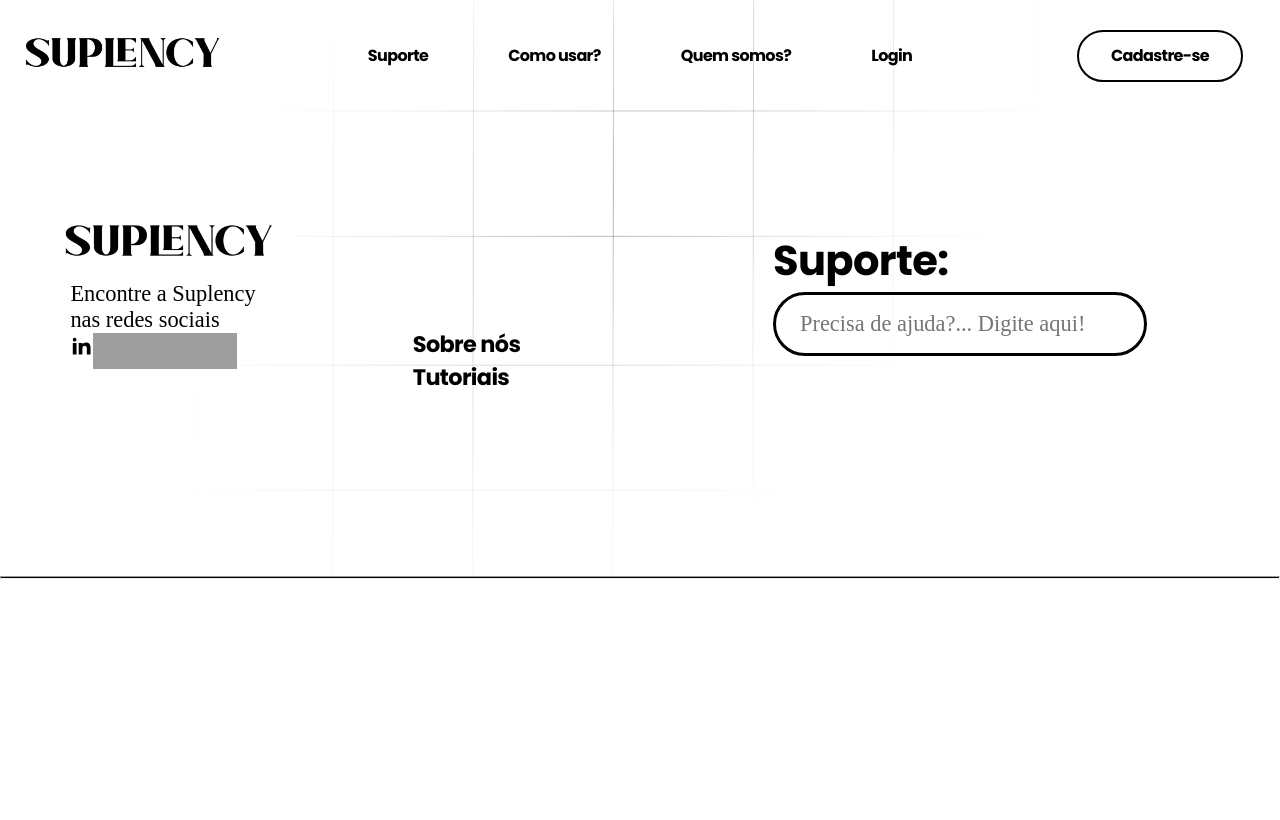
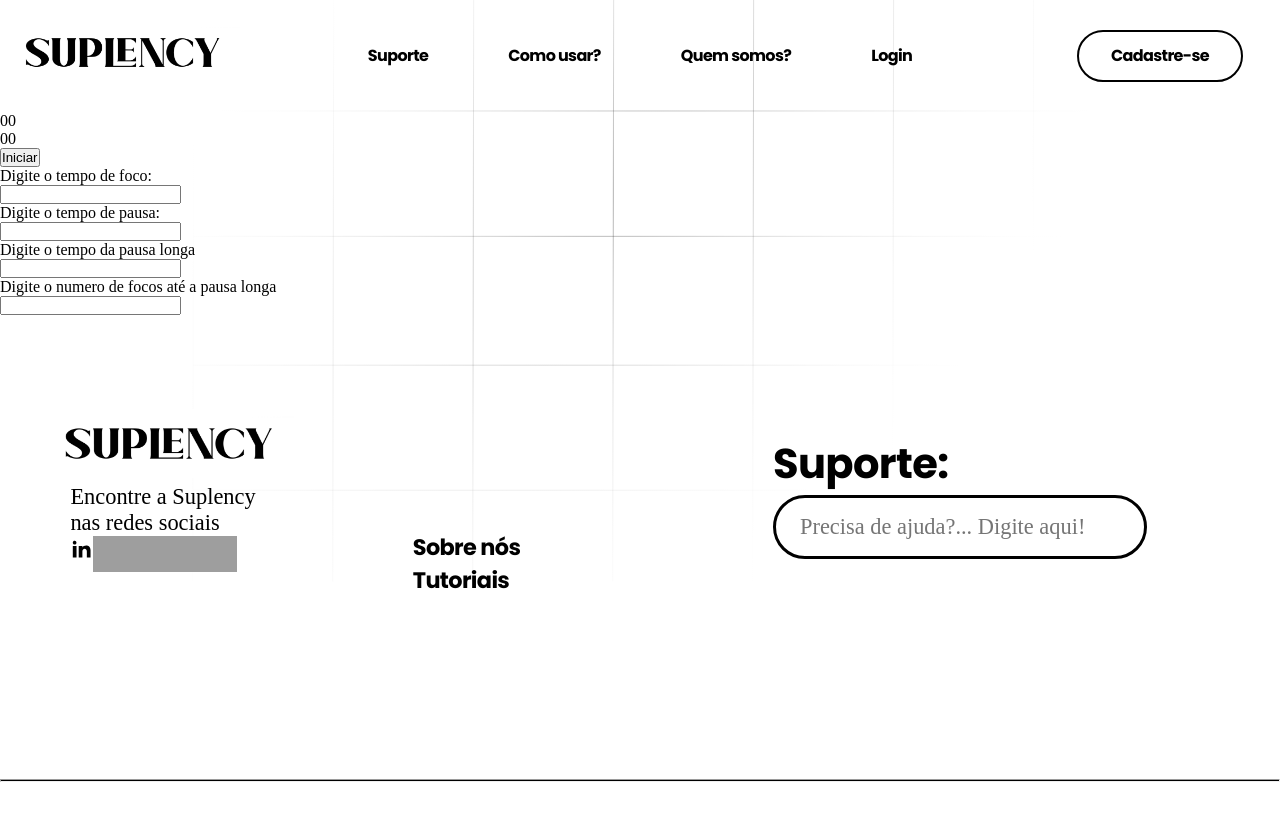
Before and after one commit to mateuskfortes/suplency, a React (Vite) app in the folder frontend/: page /study in a window 1280 px wide. Shown: the top 820 px of the page. Built offline with nearby package versions, Linux system fonts and the light colour scheme; grey boxes are pictures that could not be loaded.

Commit message:
reformulei o pomodoro

```diff
--- a/frontend/src/pages/study/Pomodoro.tsx
+++ b/frontend/src/pages/study/Pomodoro.tsx
@@ -1,9 +1,213 @@
-function Pomodoro () {
-    return (
-        <div>
+import { useState, useEffect } from "react";
 
-        </div>
-    )
+class Time {
+    minutes: number;
+    seconds: number;
+
+    constructor(init_minutes: number) {
+        this.minutes = Math.floor(init_minutes);
+        this.seconds = Math.floor((init_minutes - this.minutes) * 60);
+    }
+
+    formatTime(): [string, string] {
+        const format_minutes = this.minutes.toString().padStart(2, "0");
+        const format_seconds = this.seconds.toString().padStart(2, "0");
+        return [format_minutes, format_seconds];
+    }
+
+    subtractSecond(): boolean {
+        if (this.seconds > 0) this.seconds--;
+        else {
+            if (this.minutes > 0) {
+                this.minutes--;
+                this.seconds = 59;
+            } else return false;
+        }
+        return true;
+    }
 }
 
-export default Pomodoro
+class PomodoroObj {
+    sequence: [Time, string][] = [];
+    setTimeFunction: any;
+    setStateFunction: any
+    isPaused: boolean;
+    intervalId: any;
+    currentStepIndex: number;
+
+    constructor(setTimeFunction: any, setStateFunction: any, ...args: any) {
+       this.fillSequence(...args)
+
+        this.setTimeFunction = setTimeFunction
+        this.setStateFunction = setStateFunction
+        this.isPaused = true
+        this.intervalId = null;
+        this.currentStepIndex = 0;
+    }
+
+    fillSequence(focus_time: number, break_time: number, rest_time: number, break_until_rest: number) {
+        for (let i = 0; i < break_until_rest; i++) {
+            this.sequence.push([new Time(focus_time), "focus"]);
+            this.sequence.push([new Time(break_time), "break"]);
+        }
+        this.sequence.push([new Time(focus_time), "focus"]);
+        this.sequence.push([new Time(rest_time), "rest"]);
+    }
+
+    run() {
+        if (!this.isPaused) return false
+        this.isPaused = false;
+        this.runCurrentStep();
+        return true
+    }
+
+    pause() {
+        this.isPaused = true;
+    }
+
+    private runCurrentStep() {
+        if (this.currentStepIndex >= this.sequence.length) return;
+
+        const [current_timer, current_state] = this.sequence[this.currentStepIndex];
+
+        this.intervalId = setInterval(() => {
+            if (this.isPaused) {
+                this.setTimeFunction(current_timer.formatTime());
+                clearInterval(this.intervalId);
+                return;
+            }
+
+            if (current_timer.subtractSecond()) {
+                this.setTimeFunction(current_timer.formatTime());
+                this.setStateFunction(current_state);
+            } else {
+                clearInterval(this.intervalId);
+                this.currentStepIndex++;
+                this.isPaused = true
+                this.setTimeFunction(current_timer.formatTime());
+                this.setStateFunction('');
+            }
+        }, 1000);
+    }
+
+}
+
+function Pomodoro() {
+    const [focus_time, setFocusTime] = useState(0);
+    const [break_time, setBreakTime] = useState(0);
+    const [rest_time, setRestTime] = useState(0);
+    const [break_until_rest, setBUR] = useState(0);
+    const [[formatted_minutes, formatted_seconds], setFormattedTime] = useState(["00", "00"]);
+    const [timer_state, setTimerState] = useState("");
+    const [timer, setTimer] = useState(new PomodoroObj(setFormattedTime, setTimerState, 0, 0, 0, 0));
+
+    useEffect(() => {
+        setTimer(new PomodoroObj(setFormattedTime, setTimerState, focus_time, break_time, rest_time, break_until_rest));
+        setFormattedTime(new Time(focus_time).formatTime());
+    }, [focus_time, break_time, rest_time, break_until_rest]);
+
+    function start_stop() {
+        if(!timer.run()) timer.pause()
+    }
+
+    function defineBUR(e: any) {
+        let count = e.target.value;
+        if (count < 0) {
+            e.target.value = 0;
+            count = 0;
+        }
+        setBUR(count);
+    }
+
+    function defineTimes(event: any, type: string) {
+        let time = Number(event.target.value);
+        if (time > 99) {
+            event.target.value = 99;
+            time = 99;
+        } else if (time < 0) {
+            event.target.value = 0;
+            time = 0;
+        }
+        switch (type) {
+            case "focus":
+                setFocusTime(time);
+                break;
+            case "break":
+                setBreakTime(time);
+                break;
+            case "rest":
+                setRestTime(time);
+                break;
+        }
+    }
+
+    return (
+        <div className="pomodoro">
+            {timer_state}
+            <div className="conteiner_watch">
+                <div>
+                    <span id="estado_timer"></span>
+                    <span id="estado_foco" className="estado"></span>
+                    <span id="estado_pausa" className="estado"></span>
+                    <span id="estado_descanso" className="estado"></span>
+                </div>
+                <div className="watch">
+                    <div>
+                        <span id="minutes">{formatted_minutes}</span>
+                    </div>
+                    <div>
+                        <span id="seconds">{formatted_seconds}</span>
+                    </div>
+                </div>
+                <div className="buttons">
+                <button onClick={start_stop} id="start/stop">
+                        {timer.isPaused ? "Iniciar" : "Parar"}
+                    </button>
+                </div>
+            </div>
+
+            <label htmlFor="tp_foco">
+                <p>Digite o tempo de foco:</p>
+                <input
+                    onChange={(e) => defineTimes(e, "focus")}
+                    name="tp_foco"
+                    id="tp_foco"
+                    type="number"
+                    min="0"
+                />
+            </label>
+            <label htmlFor="tp_pausa">
+                <p>Digite o tempo de pausa:</p>
+                <input
+                    onChange={(e) => defineTimes(e, "break")}
+                    name="tp_pausa"
+                    id="tp_pausa"
+                    type="number"
+                    min="0"
+                />
+            </label>
+            <label htmlFor="tp_pausa_longa">
+                <p>Digite o tempo da pausa longa</p>
+                <input
+                    onChange={(e) => defineTimes(e, "rest")}
+                    name="tp_pausa_longa"
+                    id="tp_pausa_longa"
+                    type="number"
+                    min="0"
+                />
+            </label>
+            <label htmlFor="focos_ate_pausa_longa">
+                <p>Digite o numero de focos até a pausa longa</p>
+                <input
+                    onChange={defineBUR}
+                    name="focos_ate_pausa_longa"
+                    id="focos_ate_pausa_longa"
+                    type="number"
+                    min="1"
+                />
+            </label>
+        </div>
+    );
+}
+
+export default Pomodoro;
```
